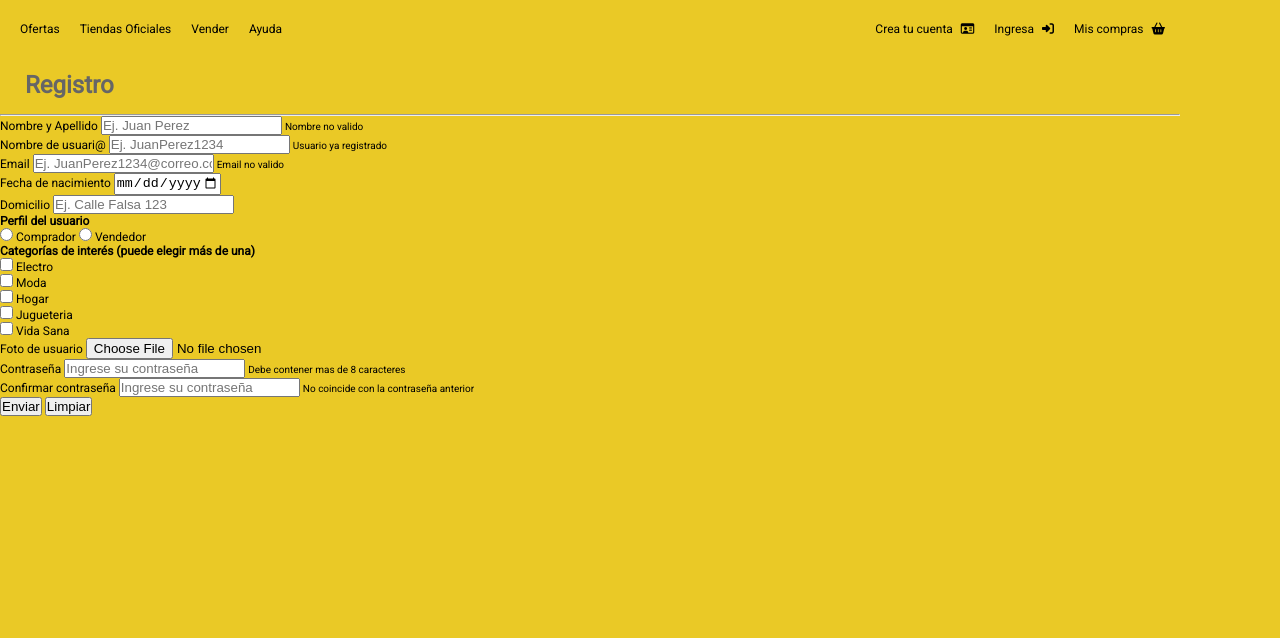
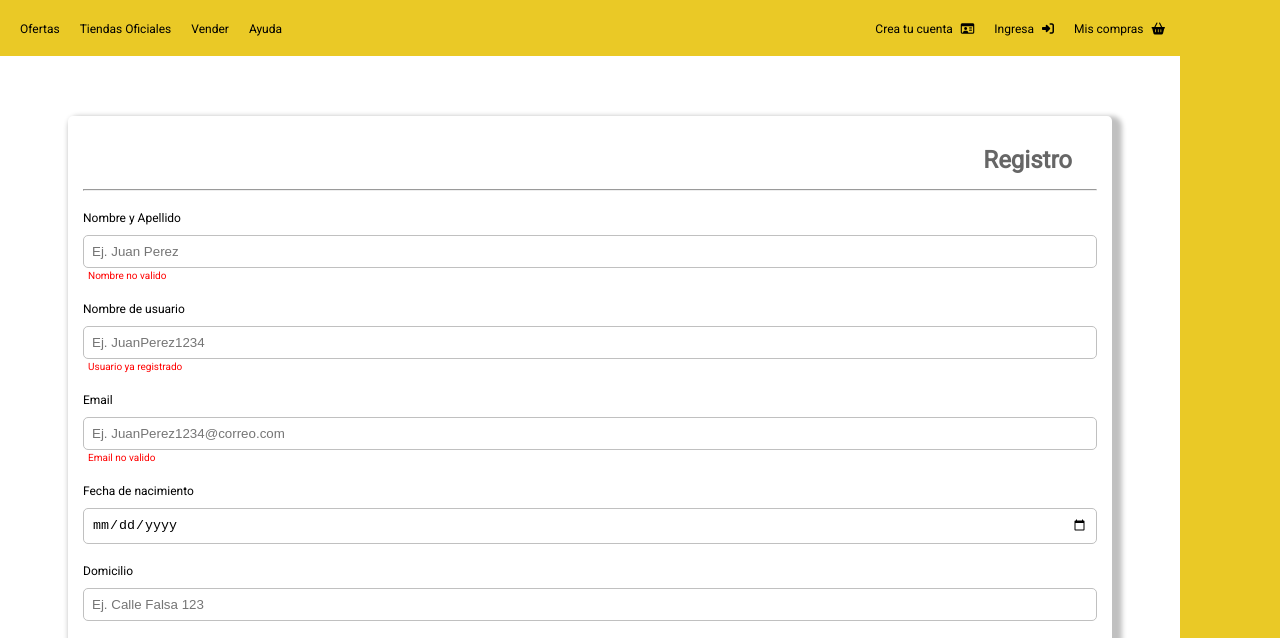
Before and after one commit to MiguelRuiz12/tp-MercadoLiebre-maquetacion, a website: page views/register.html in a window 1280 px wide. Shown: the part 118-756 px from the top of the page. Drawn offline with Linux system fonts and the light colour scheme.

Commit message:
feat: add style register

```diff
--- /dev/null
+++ b/public/CSS/general.css
@@ -0,0 +1,4 @@
+@import url('https://fonts.googleapis.com/css2?family=Roboto&display=swap');
+@import './styles.css';
+@import './login.css';
+@import './register.css'
--- /dev/null
+++ b/public/CSS/register.css
@@ -0,0 +1,67 @@
+.main__register {
+    width: 100%;
+    background-color: #ffffff;
+    padding: 10px;
+}
+
+h3 {
+    text-align: end;
+}
+
+hr{
+    margin-bottom: 20px;
+}
+
+.box__register {
+    width: 90%;
+    margin: 50px auto;
+    padding: 15px;
+    background-color: #ffffff;
+    box-shadow: 5px 5px 5px 5px #c0c0c0;
+    border-radius: 5px;
+}
+
+.form {
+    display: flex;
+    flex-wrap: wrap;
+    justify-content: space-between;
+}
+
+.form__box {
+    margin-bottom: 20px;
+    width: 100%;
+}
+
+.form__box--row{
+    display: flex;
+    flex-wrap: wrap;
+    margin-bottom: 20px;
+    row-gap: 8px;
+}
+
+.form__box--row h4{
+    width: 100%;
+}
+.form__label{
+    margin-bottom: 25px;
+}
+
+.form__input{
+    width: 100%;
+    padding: 8px;
+    border-radius: 5px;
+    border: 1px solid #c0c0c0;
+    margin-top: 10px;
+}
+
+.form__error{
+    color: red;
+    margin-left: 5px;
+}
+
+.box__end {
+    width: 100%;
+    display: flex;
+    justify-content: flex-end;
+    gap: 10px;
+}
--- a/views/register.html
+++ b/views/register.html
@@ -5,10 +5,9 @@
     <meta charset="UTF-8">
     <meta name="viewport" content="width=device-width, initial-scale=1.0">
     <title>Home</title>
-    <link rel="stylesheet" href="/CSS/styles.css">
+    <link rel="stylesheet" href="/CSS/general.css">
     <link href="https://cdnjs.cloudflare.com/ajax/libs/font-awesome/5.15.3/css/all.min.css" rel="stylesheet" />
     <script src="https://kit.fontawesome.com/501835e4a7.js" crossorigin="anonymous"></script>
-    <link href="https://fonts.googleapis.com/css2?family=Roboto&display=swap" rel="stylesheet">
 </head>
 
 <body class="register">
@@ -48,84 +47,118 @@
         </div>
     </header>
 
-    <main>
-        <section>
+    <main class="main__register">
+        <section class="box__register">
             <div>
                 <h3>Registro</h3>
                 <hr>
             </div>
-            <form action="/" method="GET">
-                <div>
-                    <label for="name">Nombre y Apellido</label>
-                    <input type="text" name="name" id="name" placeholder="Ej. Juan Perez">
-                    <small>Nombre no valido</small>
+            <form class="form" action="/" method="GET">
+                <div class="form__box">
+                    <label class="form__label" for="name">Nombre y Apellido</label>
+                    <input class="form__input" type="text" name="name" id="name" placeholder="Ej. Juan Perez">
+                    <small class="form__error">Nombre no valido</small>
                 </div>
-                <div>
-                    <label for="usuario">Nombre de usuari@</label>
-                    <input type="text" name="usuario" id="usuario" placeholder="Ej. JuanPerez1234">
-                    <small>Usuario ya registrado</small>
+                <div class="form__box">
+                    <label class="form__label" for="usuario">Nombre de usuario</label>
+                    <input class="form__input" type="text" name="usuario" id="usuario" placeholder="Ej. JuanPerez1234">
+                    <small class="form__error">Usuario ya registrado</small>
                 </div>
-                <div>
-                    <label for="email">Email</label>
-                    <input type="email" name="email" id="email" placeholder="Ej. JuanPerez1234@correo.com">
-                    <small>Email no valido</small>
+                <div class="form__box">
+                    <label class="form__label" for="email">Email</label>
+                    <input class="form__input" type="email" name="email" id="email"
+                        placeholder="Ej. JuanPerez1234@correo.com">
+                    <small class="form__error">Email no valido</small>
                 </div>
-                <div>
-                    <label for="fecha">Fecha de nacimiento</label>
-                    <input type="date" name="fecha" id="fecha" min="1900-01-01" max="2100-12-12">
+                <div class="form__box">
+                    <label class="form__label" for="fecha">Fecha de nacimiento</label>
+                    <input class="form__input" type="date" name="fecha" id="fecha" min="1900-01-01" max="2100-12-12">
                 </div>
-                <div>
-                    <label for="domicilio">Domicilio</label>
-                    <input type="text" name="domicilio" id="domicilio" placeholder="Ej. Calle Falsa 123">
+                <div class="form__box">
+                    <label class="form__label" for="domicilio">Domicilio</label>
+                    <input class="form__input" type="text" name="domicilio" id="domicilio"
+                        placeholder="Ej. Calle Falsa 123">
                 </div>
-                <div>
-                    <h4>Perfil del usuario</h4>
-                    <input type="radio" name="perfil" id="Comprador" value="Comprador">
-                    <label for="Comprador">Comprador</label>
-                    <input type="radio" name="perfil" id="Vendedor" value="Vendedor">
-                    <label for="Vendedor">Vendedor</label>
-                </div>
-                <div>
-                    <h4>Categorías de interés (puede elegir más de una)</h4>
-                    <div>
-                        <input type="checkbox" name="categorias" id="electro">
-                        <label for="electro">Electro</label>
+                <div class="form__box">
+                    <h4 class="form__label">Perfil del usuario</h4>
+                    <div class="form__box">
+                        <input class="form__input" type="radio" name="perfil" id="Comprador" value="Comprador">
+                        <label class="form__label" for="Comprador">Comprador</label>
                     </div>
-                    <div>
-                        <input type="checkbox" name="categorias" id="moda">
-                        <label for="moda">Moda</label>
-                    </div>
-                    <div>
-                        <input type="checkbox" name="categorias" id="hogar">
-                        <label for="hogar">Hogar</label>
-                    </div>
-                    <div>
-                        <input type="checkbox" name="categorias" id="jugueteria">
-                        <label for="jugueteria">Jugueteria</label>
-                    </div>
-                    <div>
-                        <input type="checkbox" name="categorias" id="vidaSana">
-                        <label for="vidaSana">Vida Sana</label>
+                    <div class="form__box">
+                        <input class="form__input" type="radio" name="perfil" id="Vendedor" value="Vendedor">
+                        <label class="form__label" for="Vendedor">Vendedor</label>
                     </div>
                 </div>
-                <div >
-                    <label for="imagen">Foto de usuario</label>
-                    <input type="file" accept="image/*">
+                <div class="form__box--row form__box">
+                    <h4 class="form__label">Categorías de interés (puede elegir más de una)</h4>
+                    <div class="form__box">
+                        <input class="form__input" type="checkbox" name="categorias" id="electro">
+                        <label class="form__label" for="electro">Electro</label>
+                    </div>
+                    <div class="form__box">
+                        <input class="form__input" type="checkbox" name="categorias" id="moda">
+                        <label class="form__label" for="moda">Moda</label>
+                    </div>
+                    <div class="form__box">
+                        <input class="form__input" type="checkbox" name="categorias" id="hogar">
+                        <label class="form__label" for="hogar">Hogar</label>
+                    </div>
+                    <div class="form__box">
+                        <input class="form__input" type="checkbox" name="categorias" id="jugueteria">
+                        <label class="form__label" for="jugueteria">Jugueteria</label>
+                    </div>
+                    <div class="form__box">
+                        <input class="form__input" type="checkbox" name="categorias" id="vidaSana">
+                        <label class="form__label" for="vidaSana">Vida Sana</label>
+                    </div>
                 </div>
-                <div>
-                    <label for="password">Contraseña</label>
-                    <input type="password" name="password" id="password" placeholder="Ingrese su contraseña">
-                    <small>Debe contener mas de 8 caracteres</small>
+                <div class="form__box">
+                    <label class="form__label" for="imagen">Foto de usuario</label>
+                    <input class="form__input" type="file" accept="image/*">
                 </div>
-                <div>
-                    <label for="password2">Confirmar contraseña</label>
-                    <input type="password" name="password2" id="password2" placeholder="Ingrese su contraseña">
-                    <small>No coincide con la contraseña anterior</small>
+                <div class="form__box">
+                    <label class="form__label" for="password">Contraseña</label>
+                    <input class="form__input" type="password" name="password" id="password"
+                        placeholder="Ingrese su contraseña">
+                    <small class="form__error">Debe contener mas de 8 caracteres</small>
                 </div>
-                <div>
+                <div class="form__box">
+                    <label class="form__label" for="password2">Confirmar contraseña</label>
+                    <input class="form__input" type="password" name="password2" id="password2"
+                        placeholder="Ingrese su contraseña">
+                    <small class="form__error">No coincide con la contraseña anterior</small>
+                </div>
+                <div class="box__end">
                     <a href="/"><button type="submit">Enviar</button></a>
                     <button type="reset">Limpiar</button>
                 </div>
             </form>
         </section>
     </main>
+    <footer class="footer">
+        <section class="footer__section">
+            <div class="footer__icono"><i class="fa-solid fa-credit-card"></i></div>
+            <h2 class="footer__titulo">Pagá con tarjeta o en efectivo</h2>
+            <p>Con Mercado Liebre Cash, tenés cuotas sin <br>
+                interés con tarjeta o efectivo en puntos de <br>
+                pago. ¡Y siempre es seguro!</p>
+        </section>
+        <section class="footer__section">
+            <div class="footer__icono"><i class="fa-solid fa-gift"></i></div>
+            <h2 class="footer__titulo">Envío gratis desde $ 2.500</h2>
+            <p>Solo por estar registrad@ en Mercado Liebre <br>
+                tenés envíos gratis en miles de productos. Es <br>
+                un beneficio de Mercado Puntos.</p>
+        </section>
+        <section class="footer__section">
+            <div class="footer__icono"><i class="fa-solid fa-user-shield"></i></div>
+            <h2 class="footer__titulo">Seguridad, de principio a fin <br></h2>
+            <p>¿No te gusta? ¡Devolvelo! En Mercado Liebre, <br>
+                no hay nada que no puedas hacer, porque estás <br>
+                siempre protegid@.</p>
+        </section>
+        <section class="footer__section">
+            <h2 class="footer__copyright">Copyright © 1999-2020 MercadoLiebre S.R.L.</h2>
+        </section>
+    </footer>
```
Also changed, not shown: views/home.html (+1 -2 lines), views/login.html (+41 -15 lines), public/CSS/login.css (added).
